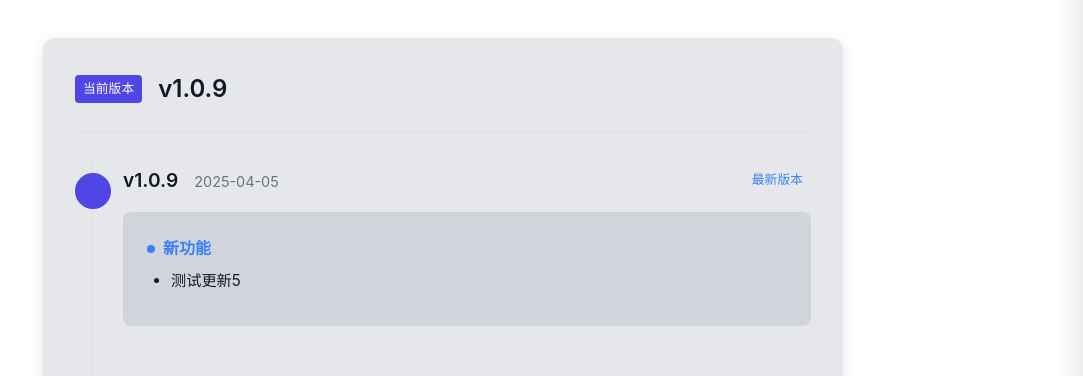
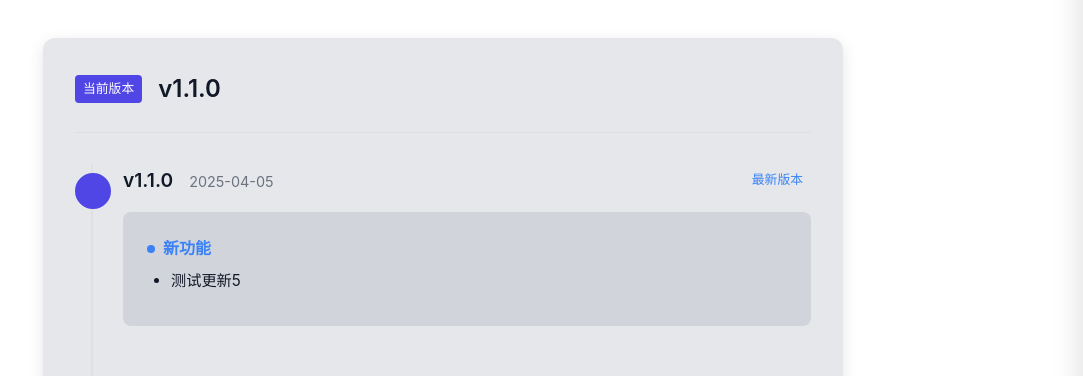
Before and after one commit to Chatterjay/font, a Vue app: page /changelog in a window 1280 px wide. Shown: the part 127-503 px from the top of the page, without its empty margins (197-1280 px from the left). Built offline with nearby package versions, Linux system fonts and the light colour scheme.

Commit message:
chore: update version to 1.1.0

```diff
--- a/package.json
+++ b/package.json
@@ -1,7 +1,7 @@
 {
   "name": "font-viewer",
   "private": true,
-  "version": "1.0.9",
+  "version": "1.1.0",
   "type": "module",
   "scripts": {
     "dev": "vite",
--- a/src-tauri/tauri.conf.json
+++ b/src-tauri/tauri.conf.json
@@ -7,7 +7,7 @@
   },
   "package": {
     "productName": "Font Viewer",
-    "version": "1.0.9"
+    "version": "1.1.0"
   },
   "tauri": {
     "allowlist": {
@@ -65,7 +65,7 @@
       "endpoints": [
         "https://github.com/Chatterjay/font-viewer/releases/latest/download/font-viewer-updater.json"
       ],
-      "dialog": true,
+      "dialog": false,
       "pubkey": "dW50cnVzdGVkIGNvbW1lbnQ6IG1pbmlzaWduIHB1YmxpYyBrZXk6IEU0ODdDMzA4NkY3QzVCQzQKUldURVczeHZDTU9INUdrTFdmUVVBL2RoSHF3d1QwWVlFL2x4YVZJTUJGYzBRTUkxcEQ2VEJGSHQK",
       "windows": {
         "installMode": "passive"
--- a/src/constants/version.js
+++ b/src/constants/version.js
@@ -5,7 +5,7 @@
 
 // 当前版本 - 更新此处会自动更新所有配置文件中的版本号
 // 格式: vX.Y.Z，带前缀v
-export const CURRENT_VERSION = 'v1.0.9';
+export const CURRENT_VERSION = 'v1.1.0';
 
 /**
  * 版本历史记录
@@ -13,6 +13,13 @@ export const CURRENT_VERSION = 'v1.0.9';
  * @type {Array<{version: string, date: string, changes: Array<{type: string, text: string}>}>}
  */
 export const VERSION_HISTORY = [
+    {
+        version: 'v1.1.0',
+        date: '2025-04-05',
+        changes: [
+            { type: 'feature', text: '测试更新5' }
+        ]
+    },
     {
         version: 'v1.0.9',
         date: '2025-04-05',
```
Also changed, not shown: 1 other file (tests, documents, lock files or other folders).
